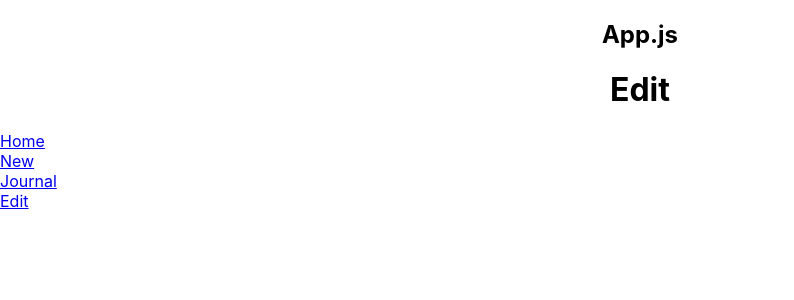
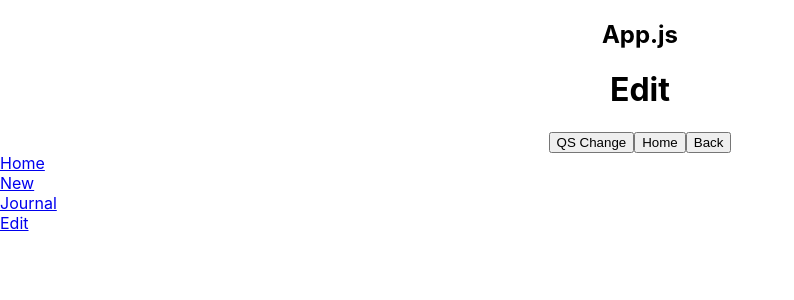
Before and after one commit to hyewon93/react, a React (Create React App) app in the folder real-journal/: page /edit in a window 1280 px wide. Shown: the top 300 px of the page, without its empty margins (0-794 px from the left). Built offline with nearby package versions, Linux system fonts and the light colour scheme.

Commit message:
Path Variable / Query String / Page Moving Test

```diff
--- a/real-journal/src/App.js
+++ b/real-journal/src/App.js
@@ -16,7 +16,7 @@ function App() {
         <Routes>
           <Route path="/" element={<Home />} />
           <Route path="/new" element={<New />} />
-          <Route path="/journal" element={<Journal />} />
+          <Route path="/journal/:id" element={<Journal />} />
           <Route path="/edit" element={<Edit />} />
         </Routes>
       </div>
--- a/real-journal/src/pages/Edit.js
+++ b/real-journal/src/pages/Edit.js
@@ -1,7 +1,24 @@
+import { useNavigate, useSearchParams } from "react-router-dom";
+
 const Edit = () => {
+
+    const navigate = useNavigate();
+
+    const [searchParams, setSearchParams] = useSearchParams();
+
+    const id = searchParams.get("id");
+    console.log("id : " + id);
+
+    const mode = searchParams.get("mode");
+    console.log("mode: " + mode);
+
     return (
         <div>
             <h1>Edit</h1>
+            <button onClick={ () => setSearchParams({who: "winterlood"}) }>QS Change</button>
+
+            <button onClick={ () => {navigate("/home")}}>Home</button>
+            <button onClick={ () => {navigate(-1)}}>Back</button>
         </div>
     );
 }
--- a/real-journal/src/pages/Journal.js
+++ b/real-journal/src/pages/Journal.js
@@ -1,4 +1,10 @@
+import { useParams } from "react-router";
+
 const Journal = () => {
+
+    const { id } = useParams();
+    console.log(id);
+
     return (
         <div>
             <h1>Journal</h1>
```
